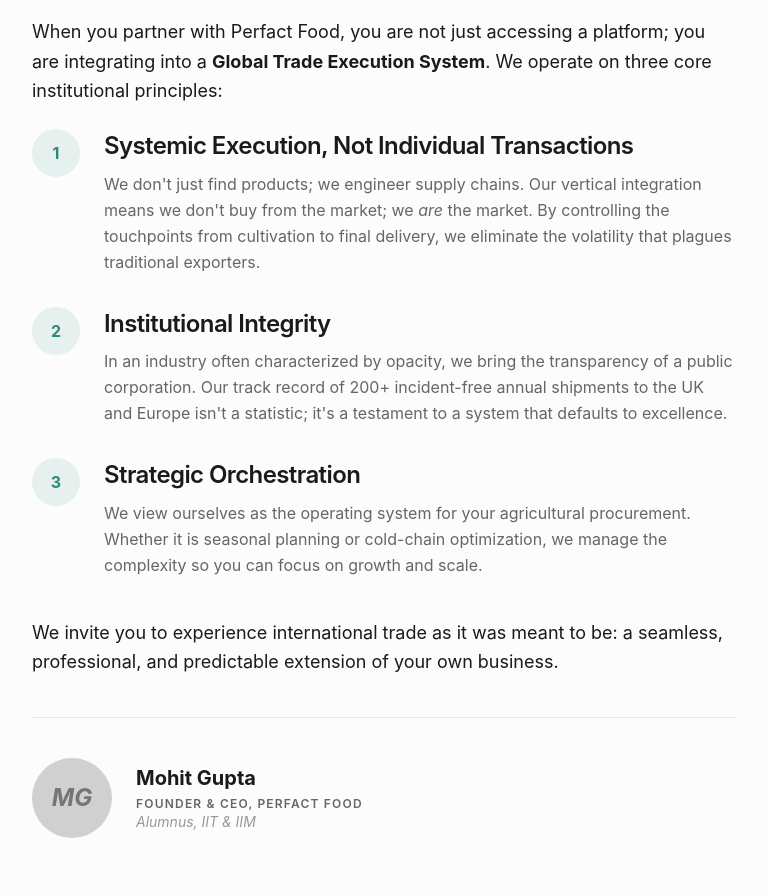
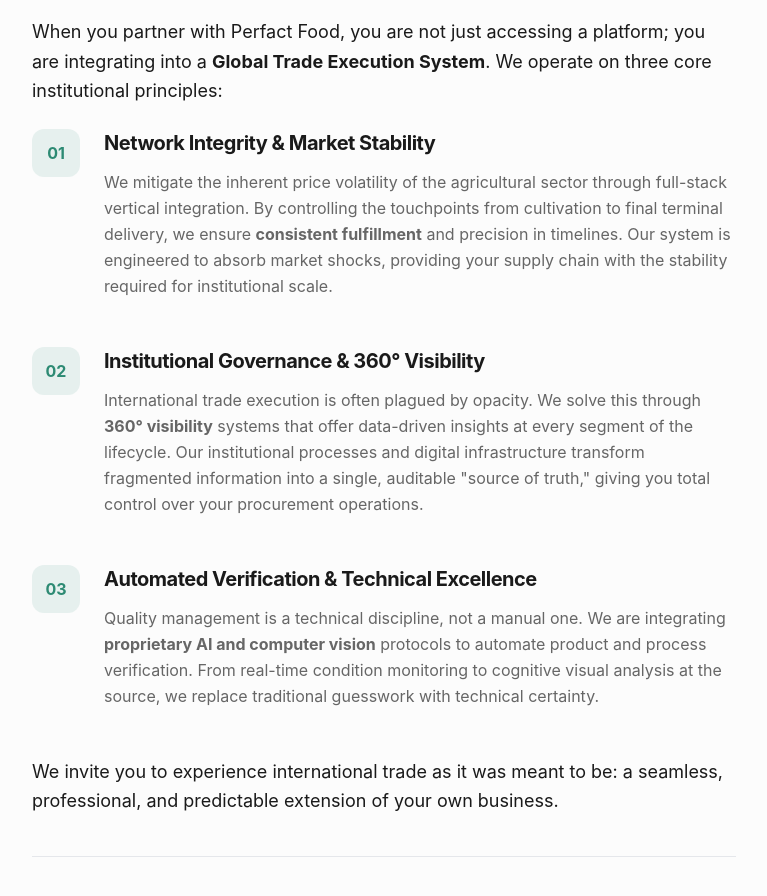
Before and after one commit to mgai2025/WebsitePF, a Next.js app: page /executive-summary in a window 1280 px wide. Shown: the part 920-1816 px from the top of the page, without its empty margins (256-1023 px from the left). Built offline with nearby package versions, Linux system fonts and the light colour scheme; no server answers.

Commit message:
refactor: enhance strategic pillars with technical and institutional depth

```diff
--- a/src/app/executive-summary/page.js
+++ b/src/app/executive-summary/page.js
@@ -53,33 +53,33 @@ export default function ExecutiveSummary() {
                                 When you partner with Perfact Food, you are not just accessing a platform; you are integrating into a <strong>Global Trade Execution System</strong>. We operate on three core institutional principles:
                             </p>
 
-                            <div className="space-y-8 mb-10">
+                            <div className="space-y-12 mb-12">
                                 <div className="flex gap-6">
-                                    <div className="flex-shrink-0 w-12 h-12 rounded-full bg-primary/10 flex items-center justify-center text-primary font-bold">1</div>
+                                    <div className="flex-shrink-0 w-12 h-12 rounded-xl bg-primary/10 flex items-center justify-center text-primary font-bold">01</div>
                                     <div>
-                                        <h3 className="text-heading-3 mb-2">Systemic Execution, Not Individual Transactions</h3>
+                                        <h3 className="text-xl font-bold mb-3 text-text-primary">Network Integrity & Market Stability</h3>
                                         <p className="text-text-secondary leading-relaxed">
-                                            We don't just find products; we engineer supply chains. Our vertical integration means we don't buy from the market; we <i>are</i> the market. By controlling the touchpoints from cultivation to final delivery, we eliminate the volatility that plagues traditional exporters.
+                                            We mitigate the inherent price volatility of the agricultural sector through full-stack vertical integration. By controlling the touchpoints from cultivation to final terminal delivery, we ensure <strong>consistent fulfillment</strong> and precision in timelines. Our system is engineered to absorb market shocks, providing your supply chain with the stability required for institutional scale.
                                         </p>
                                     </div>
                                 </div>
 
                                 <div className="flex gap-6">
-                                    <div className="flex-shrink-0 w-12 h-12 rounded-full bg-primary/10 flex items-center justify-center text-primary font-bold">2</div>
+                                    <div className="flex-shrink-0 w-12 h-12 rounded-xl bg-primary/10 flex items-center justify-center text-primary font-bold">02</div>
                                     <div>
-                                        <h3 className="text-heading-3 mb-2">Institutional Integrity</h3>
+                                        <h3 className="text-xl font-bold mb-3 text-text-primary">Institutional Governance & 360° Visibility</h3>
                                         <p className="text-text-secondary leading-relaxed">
-                                            In an industry often characterized by opacity, we bring the transparency of a public corporation. Our track record of 200+ incident-free annual shipments to the UK and Europe isn't a statistic; it's a testament to a system that defaults to excellence.
+                                            International trade execution is often plagued by opacity. We solve this through <strong>360° visibility</strong> systems that offer data-driven insights at every segment of the lifecycle. Our institutional processes and digital infrastructure transform fragmented information into a single, auditable "source of truth," giving you total control over your procurement operations.
                                         </p>
                                     </div>
                                 </div>
 
                                 <div className="flex gap-6">
-                                    <div className="flex-shrink-0 w-12 h-12 rounded-full bg-primary/10 flex items-center justify-center text-primary font-bold">3</div>
+                                    <div className="flex-shrink-0 w-12 h-12 rounded-xl bg-primary/10 flex items-center justify-center text-primary font-bold">03</div>
                                     <div>
-                                        <h3 className="text-heading-3 mb-2">Strategic Orchestration</h3>
+                                        <h3 className="text-xl font-bold mb-3 text-text-primary">Automated Verification & Technical Excellence</h3>
                                         <p className="text-text-secondary leading-relaxed">
-                                            We view ourselves as the operating system for your agricultural procurement. Whether it is seasonal planning or cold-chain optimization, we manage the complexity so you can focus on growth and scale.
+                                            Quality management is a technical discipline, not a manual one. We are integrating <strong>proprietary AI and computer vision</strong> protocols to automate product and process verification. From real-time condition monitoring to cognitive visual analysis at the source, we replace traditional guesswork with technical certainty.
                                         </p>
                                     </div>
                                 </div>
```
